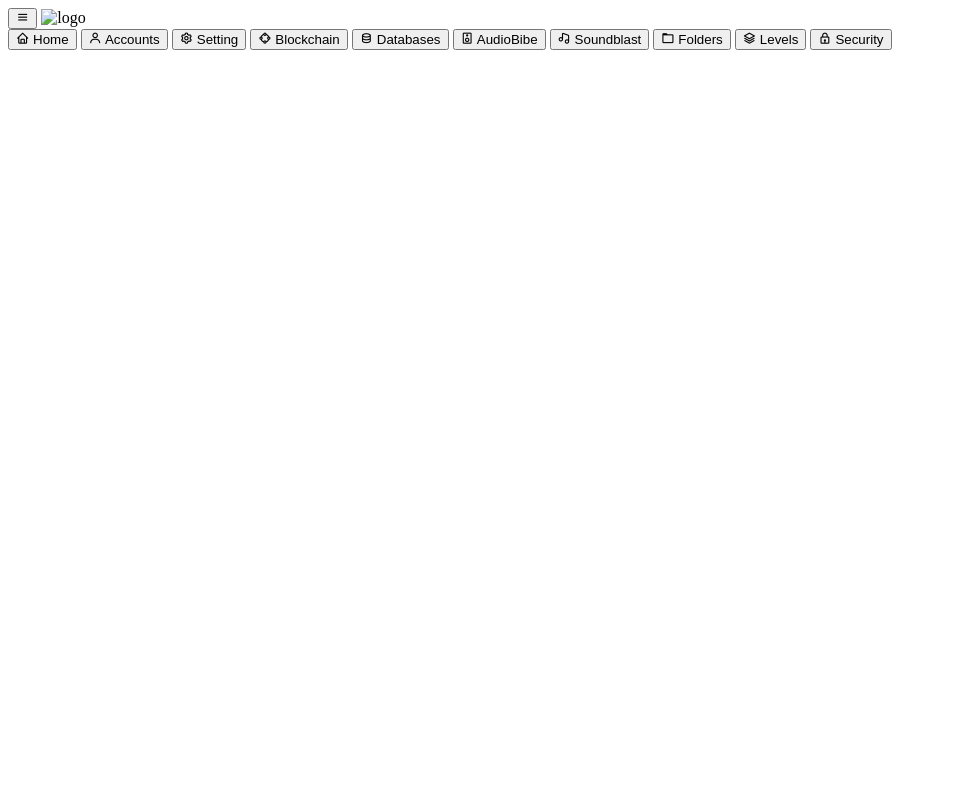
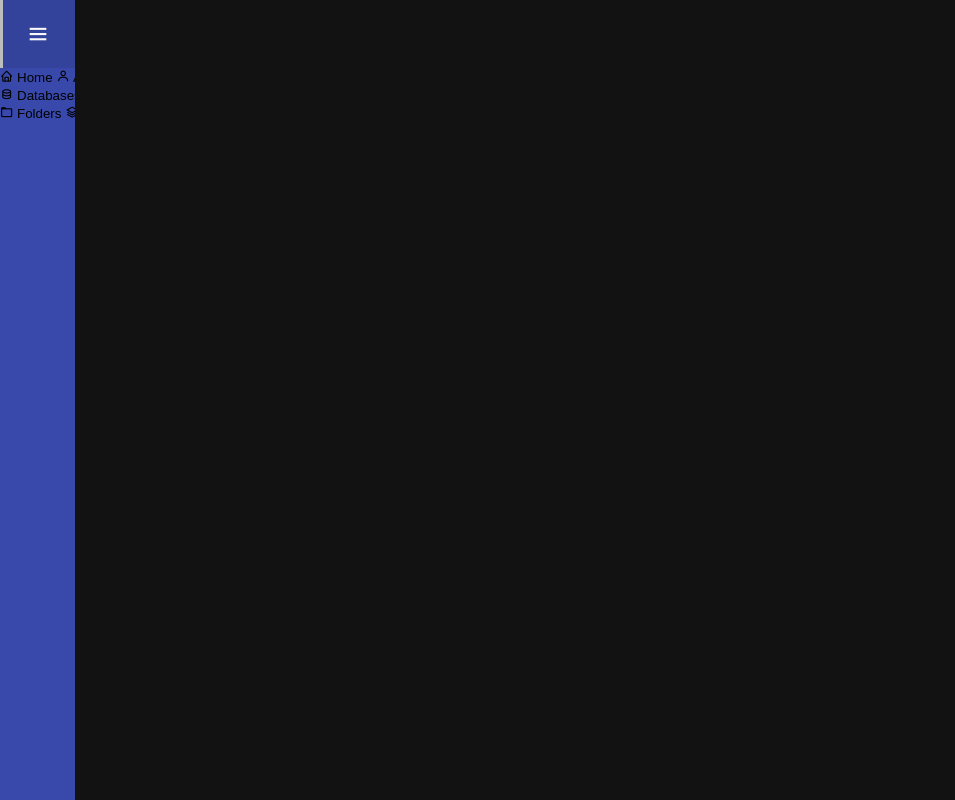
Before and after one commit to AliAksoyy/Web-Design, a plain HTML site: page Responsive SideBar/index.html in a window 1280 px wide. Shown: the whole page, without its empty margins (0-955 px from the left). Drawn offline with nearby package versions, Linux system fonts and the light colour scheme.

Commit message:
logo added

```diff
--- a/Responsive SideBar/index.html
+++ b/Responsive SideBar/index.html
@@ -63,8 +63,8 @@
             </nav>
         </div>
     </nav>
-    <script type="text/javascirpt">
-        const toggleSidebar =()=> <document.body.classList.toggle("open");
+    <script >
+        const toggleSidebar = () =>document.body.classList.toggle("open")
     </script>
 </body>
 </html>
--- a/Responsive SideBar/style.css
+++ b/Responsive SideBar/style.css
@@ -0,0 +1,94 @@
+@import url('https://fonts.googleapis.com/css2?family=Poppins:wght@400;500;600;700&family=Ubuntu:ital,wght@0,300;0,400;0,500;1,500&display=swap');
+
+* {
+    box-sizing: border-box;
+}
+
+body {
+    margin: 0;
+    background:#121212;
+}
+
+button {
+    background: transparent;
+    border: 0;
+    padding: 0;
+    cursor: pointer;
+}
+
+.sidebar {
+    position:absolute;
+    overflow: hidden;
+    top: 0;
+    left: 0;
+    width: 75px;
+    height: 100%;
+    background:#3949ab;
+    transition: all 0.4s;
+}
+
+body.open .sidebar {
+    width: 240px;
+}
+
+.sidebar-inner {
+    position: absolute;
+    top: 0;
+    left: 0;
+    width: 300px;
+}
+
+.sidebar-header {
+    display: flex;
+    align-items: center;
+    height: 68px;
+    padding: 0 1.25rem 0 0 ;
+    background: rgba(0, 0, 0, 0.1);
+    border-left: 3px solid transparent;
+    transition: all 0.4s;
+}
+
+
+
+.sidebar-header:hover {
+    border-left:3px solid #bdbdbd;
+
+}
+
+.sidebar-burger {
+    width: 70px;
+    height: 70px;
+    display: grid;
+    place-items: center;
+}
+
+
+
+.sidebar-header>img {
+
+
+}
+
+.sidebar-burger > i, body.open .sidebar-burger > i {
+    font-size: 25px;
+    color:#f9f9f9;
+    transition: all .4s;
+}
+.sidebar-burger > i:hover, body.open .sidebar-burger > i:hover {
+
+    color:#bfbfbf;
+
+}
+
+.sidebar-logo {
+    height: 50px;
+    opacity: 0;
+    transition: all .4s;
+    width: 50px;
+    margin-left: 5px;
+}
+
+body.open .sidebar-logo {
+    opacity: 1;
+    transition: all .4s;
+}
```
Also changed, not shown: Responsive SideBar/logo.png (added).
